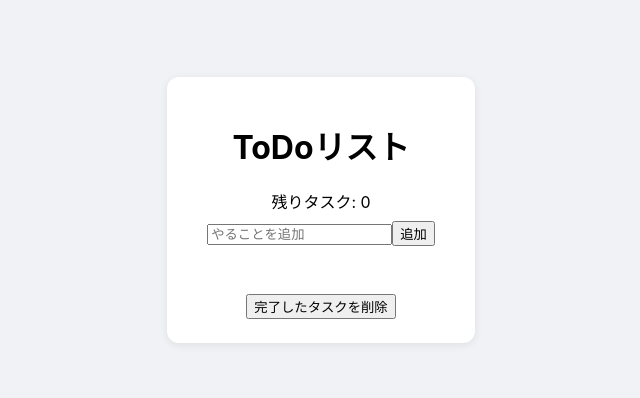
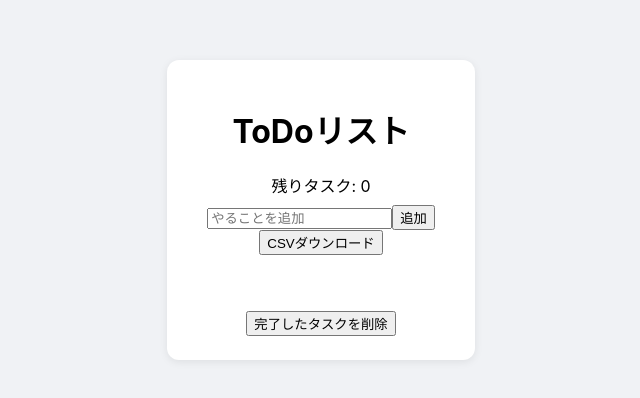
Before and after one commit to alikmpt8529/07todo, a React (Create React App) app: page / in a window 1280 px wide. Shown: the part 190-588 px from the top of the page, without its empty margins (339-979 px from the left). Built offline with nearby package versions, Linux system fonts and the light colour scheme.

Commit message:
ver 1.2.2

```diff
--- a/src/App.js
+++ b/src/App.js
@@ -18,6 +18,24 @@ function App() {
     ]);
     setTask('');
   };
+  // タスク一覧をCSV形式でダウンロード
+  const handleDownloadCSV = () => {
+    const header = 'タスク,完了\n';
+    const rows = tasks.map(t =>
+      `"${t.text.replace(/"/g, '""')}",${t.done ? '済' : '未'}`
+    ).join('\n');
+    const csv = header + rows;
+    const blob = new Blob([csv], { type: 'text/csv' });
+    const url = URL.createObjectURL(blob);
+
+    const a = document.createElement('a');
+    a.href = url;
+    a.download = 'tasks.csv';
+    document.body.appendChild(a);
+    a.click();
+    document.body.removeChild(a);
+    URL.revokeObjectURL(url);
+  }
   const handleCheck = (index) => {
     const newTasks = tasks.map((t, i) =>
       i === index ? { ...t, done: !t.done } : t
@@ -48,6 +66,9 @@ function App() {
         />
         <button onClick={handleAdd}>追加</button>
       </div>
+      <button className="csv-btn" onClick={handleDownloadCSV} style={{marginBottom: 8}}>
+        CSVダウンロード
+      </button>
       <ul className={tasks.length > 0 ? "task-list has-task" : "task-list"}>
         {tasks.map((t, i) => (
           <li key={i} className={t.done ? 'done' : ''}>
```
Also changed, not shown: additional.txt (added).
